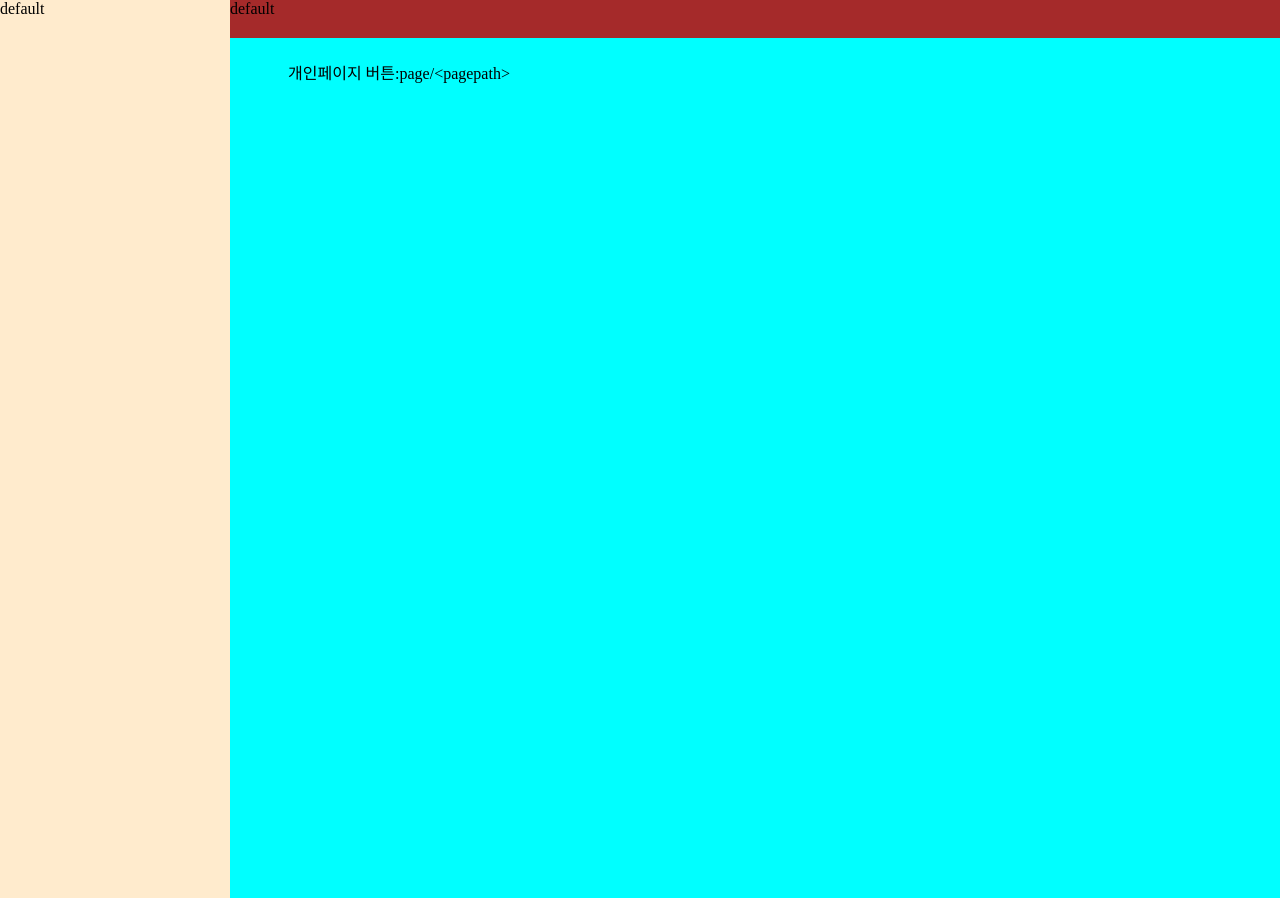
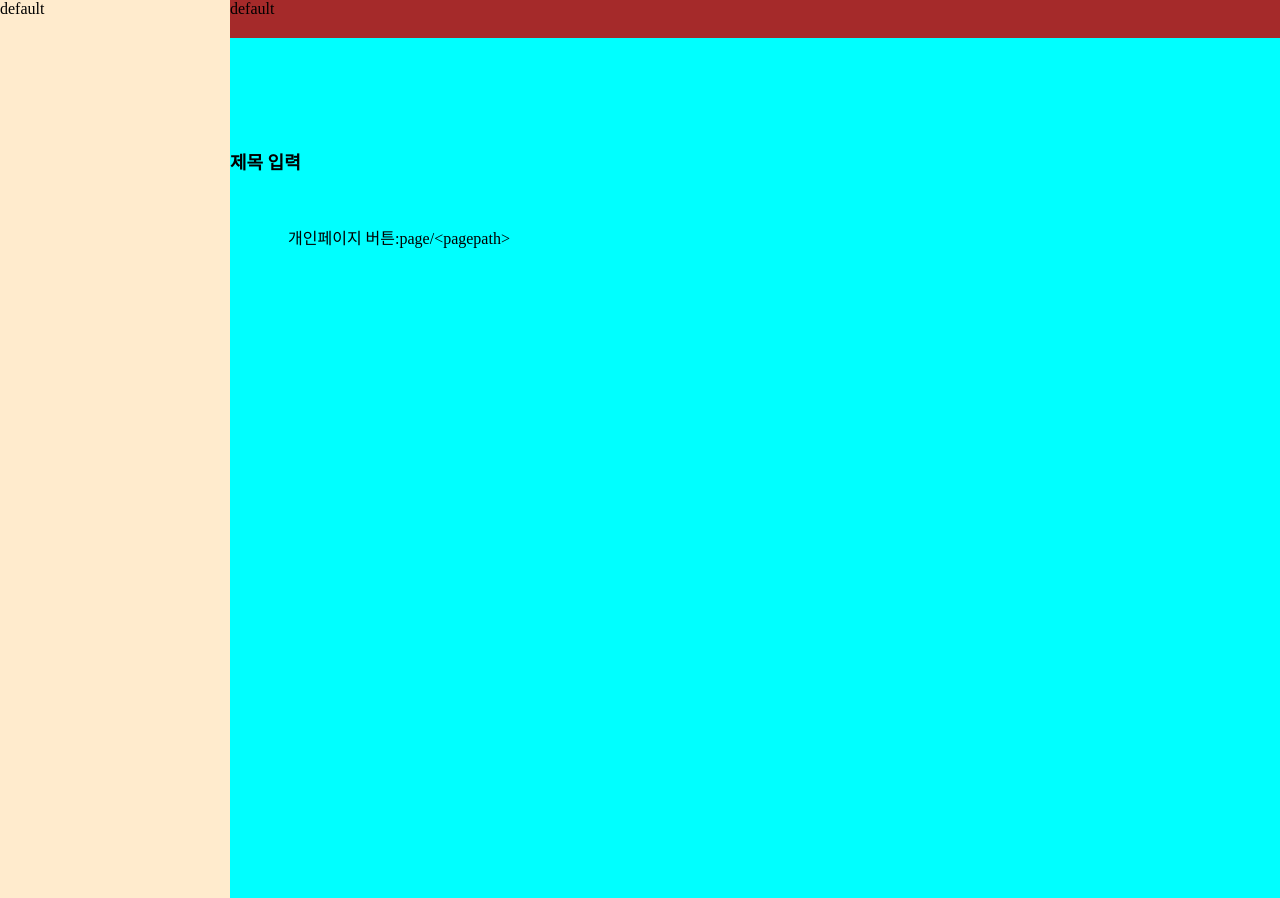
Before and after one commit to CG05/project_ajaaja, a Django app: page /page/ in a window 1280 px wide; the page is wider, and only the part inside the window is pictured. Run offline with Django 5.2, Linux system fonts and the light colour scheme.

Commit message:
default 작업

```diff
--- a/main/template/page/default.html
+++ b/main/template/page/default.html
@@ -14,6 +14,18 @@ default
 default
 {% endblock ltab %}
 {% block page %}
+<div  class="headerblock"
+      style="width: 100%; max-width: 100%; position: relative; height: 165px; align-items: center;">
+  <div  class="coverblock"
+        style="width: 80%; position: relative; height: 110px;">
+
+  </div>
+  <div  class="htextblock"
+        style="width: 80%; height: 55px; position: relative; font-size: large; font-weight: bold;"
+        contenteditable="true">
+        제목 입력
+  </div>
+</div>
 <div
       class="lineblock"
       style="width: 100%; max-width: 100%; margin-top: 1px; margin-bottom: 1px"
```
